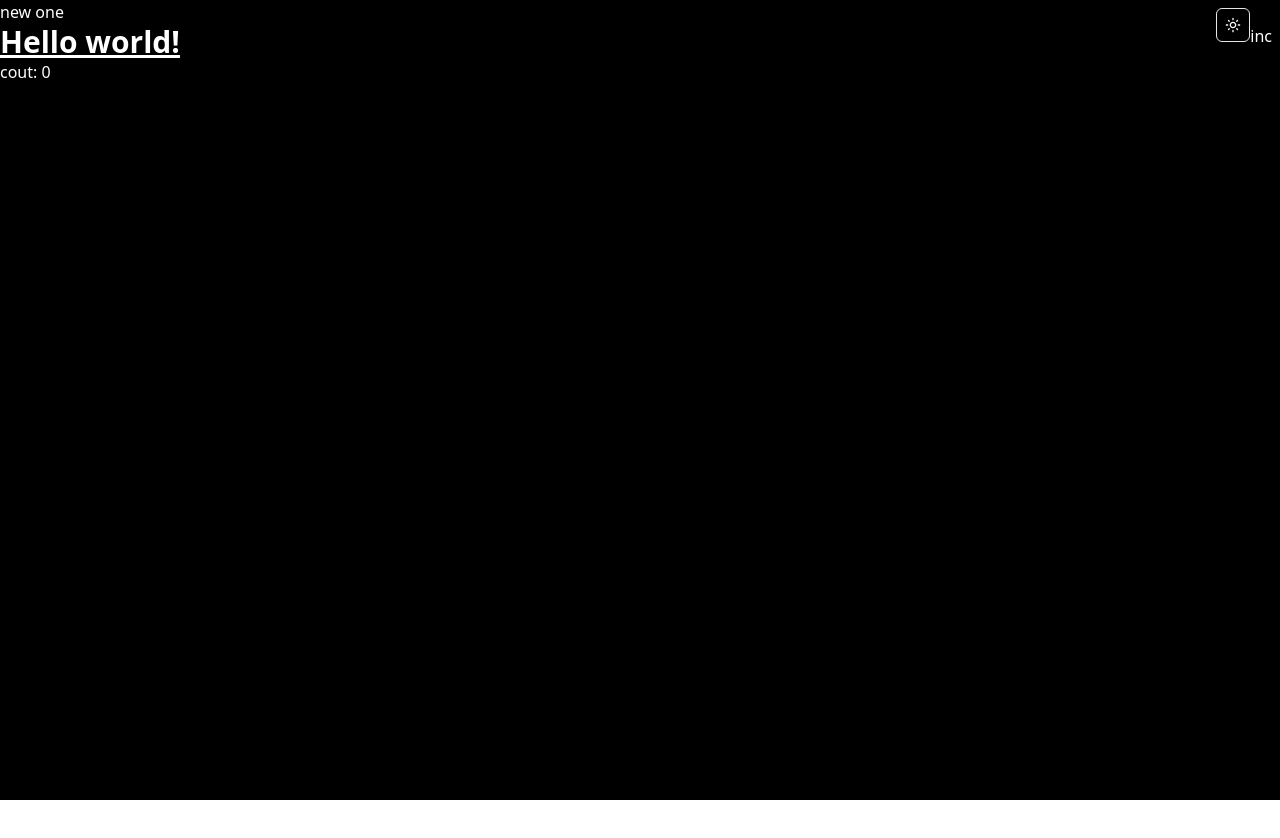
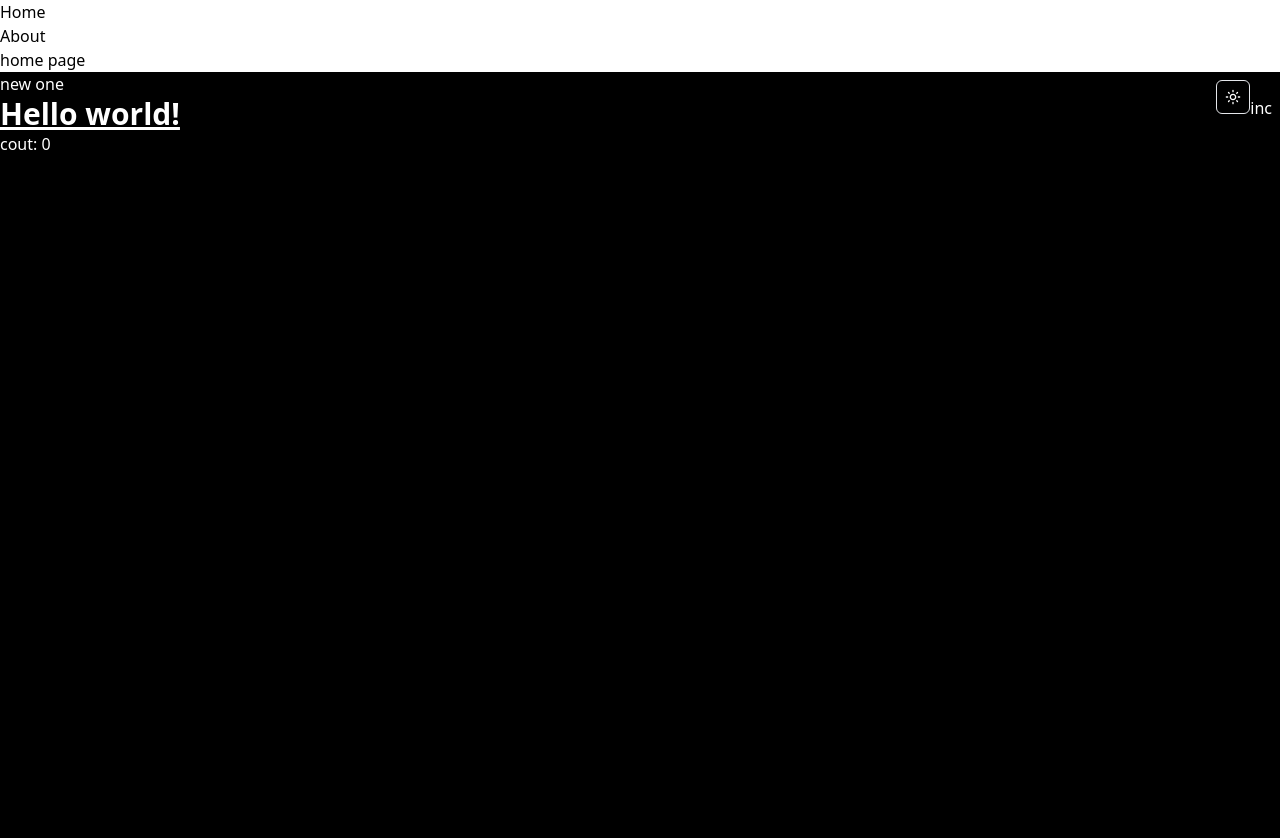
Before and after one commit to mitalrs/portfolio, a React (Create React App) app in the folder client/: page / in a window 1280 px wide. Shown: the top 838 px of the page. Before the commit the page ends 800 px from the top, so only its background shows below. Built offline with nearby package versions, Linux system fonts and the light colour scheme.

Commit message:
add a react router

```diff
--- a/client/package.json
+++ b/client/package.json
@@ -2,6 +2,7 @@
   "name": "client",
   "version": "0.1.0",
   "private": true,
+  "type": "module",
   "dependencies": {
     "@testing-library/jest-dom": "^5.17.0",
     "@testing-library/react": "^13.4.0",
@@ -9,6 +10,7 @@
     "react": "^18.3.1",
     "react-dom": "^18.3.1",
     "react-icons": "^5.3.0",
+    "react-router": "^7.1.1",
     "react-scripts": "5.0.1",
     "web-vitals": "^2.1.4"
   },
--- a/client/src/App.js
+++ b/client/src/App.js
@@ -1,22 +1,17 @@
 import "./App.css";
-import { useState } from "react";
-import ToggleBtn from "./Components/ToggleBtn";
-import  useGlobalContext  from './Context/useGlobalContext'
+import Navbar from "./Components/NaveBar.js";
+import { Outlet } from "react-router"
+
 
 function App() {
-  const [light, setLight] = useState(false);
-  const { state } = useGlobalContext();
 
   return (
-      <div className={`App ${!light ? "dark" : ""}`}>
-        <div className="relative h-screen w-screen text-black dark:bg-black dark:text-white">
-          new one
-          <h1 className="text-3xl font-bold underline">Hello world!</h1>
-          <ToggleBtn light={light} setLight={setLight} />
-          <div>cout: {state.increase}</div>
-        </div>
-
+     <div>
+       <Navbar />
+      <div className="content">
+        <Outlet /> {/* This renders the routed pages */}
       </div>
+     </div>
   );
 }
 
--- /dev/null
+++ b/client/src/Components/NaveBar.js
@@ -0,0 +1,15 @@
+import React from "react";
+import { NavLink } from "react-router";
+
+function Navbar() {
+  return (
+    <nav className="navbar">
+      <ul className="nav-links">
+        <li><NavLink to="/" className="active">Home</NavLink></li>
+        <li><NavLink to="/about" className="active">About</NavLink></li>
+      </ul>
+    </nav>
+  );
+}
+
+export default Navbar;
--- a/client/src/Components/ToggleBtn.js
+++ b/client/src/Components/ToggleBtn.js
@@ -1,7 +1,7 @@
 import { useState } from 'react';
 import { FaRegMoon } from "react-icons/fa";
 import { MdOutlineLightMode } from "react-icons/md";
-import  useGlobalContext  from '../Context/useGlobalContext'
+import  useGlobalContext  from '../Context/useGlobalContext.js'
 
 
 function ToggleBtn({light,setLight}){
--- a/client/src/Context/index.jsx
+++ b/client/src/Context/index.jsx
@@ -1,6 +1,6 @@
 import { createContext, useReducer } from 'react';
-import { initialState } from './initialState';
-import { reducer } from './reducer';
+import { initialState } from './initialState.js';
+import { reducer } from './reducer.js';
 
 export const defaultContext = {
   state: initialState,
--- a/client/src/Context/useGlobalContext.js
+++ b/client/src/Context/useGlobalContext.js
@@ -1,5 +1,5 @@
 import { useContext } from "react";
-import { GlobalContext } from "./index";
+import { GlobalContext } from "./index.jsx";
 
 const useGlobalContext = () => {
   const { state, dispatch } = useContext(GlobalContext);
--- /dev/null
+++ b/client/src/Pages/About.js
@@ -0,0 +1,11 @@
+import React from 'react';
+
+const About = () => {
+    return (
+        <div>
+            about page
+        </div>
+    );
+};
+
+export default About;
--- /dev/null
+++ b/client/src/Pages/Home.js
@@ -0,0 +1,26 @@
+import React from 'react';
+import { useState } from "react";
+import  useGlobalContext  from '../Context/useGlobalContext.js';
+import ToggleBtn from '../Components/ToggleBtn.js';
+
+const Home = () => {
+  const [light, setLight] = useState(false);
+  const { state } = useGlobalContext();
+
+    return (
+        <div>
+          home page
+          <div className={`App ${!light ? "dark" : ""}`}>
+        <div className="relative h-screen w-screen text-black dark:bg-black dark:text-white">
+          new one
+          <h1 className="text-3xl font-bold underline">Hello world!</h1>
+          <ToggleBtn light={light} setLight={setLight} />
+          <div>cout: {state.increase}</div>
+        </div>
+
+      </div>
+        </div>
+    );
+};
+
+export default Home;
--- /dev/null
+++ b/client/src/Pages/notFound.js
@@ -0,0 +1,11 @@
+import React from 'react';
+
+const notFound = () => {
+    return (
+        <div>
+            404 page
+        </div>
+    );
+};
+
+export default notFound;
--- /dev/null
+++ b/client/src/Routers/routers.js
@@ -0,0 +1,20 @@
+import React from 'react';
+import { createBrowserRouter } from 'react-router';
+import App from '../App.js';
+import Home from '../Pages/Home.js';
+import About from '../Pages/About.js';
+import NotFound from '../Pages/notFound.js';
+
+const router = createBrowserRouter([
+{
+    path: "/",
+    element: <App />,
+    children: [
+      { path: "", element: <Home /> },
+      { path: "about", element: <About /> },
+    ],
+  },
+  { path: "*", element: <NotFound /> },
+]);
+
+export default router;
--- a/client/src/index.js
+++ b/client/src/index.js
@@ -1,15 +1,17 @@
 import React from "react";
 import ReactDOM from "react-dom/client";
 import "./index.css";
-import App from "./App";
-import reportWebVitals from "./reportWebVitals";
-import { GlobalContextProvider } from "./Context";
+import reportWebVitals from "./reportWebVitals.js";
+import { GlobalContextProvider } from "./Context/index.jsx";
+import { RouterProvider } from "react-router";
+import router from "./Routers/routers.js";
+
 
 const root = ReactDOM.createRoot(document.getElementById("root"));
 root.render(
   <React.StrictMode>
     <GlobalContextProvider>
-      <App />
+    <RouterProvider router={router} />
     </GlobalContextProvider>
   </React.StrictMode>
 );
```
Also changed, not shown: 1 other file (tests, documents, lock files or other folders).
